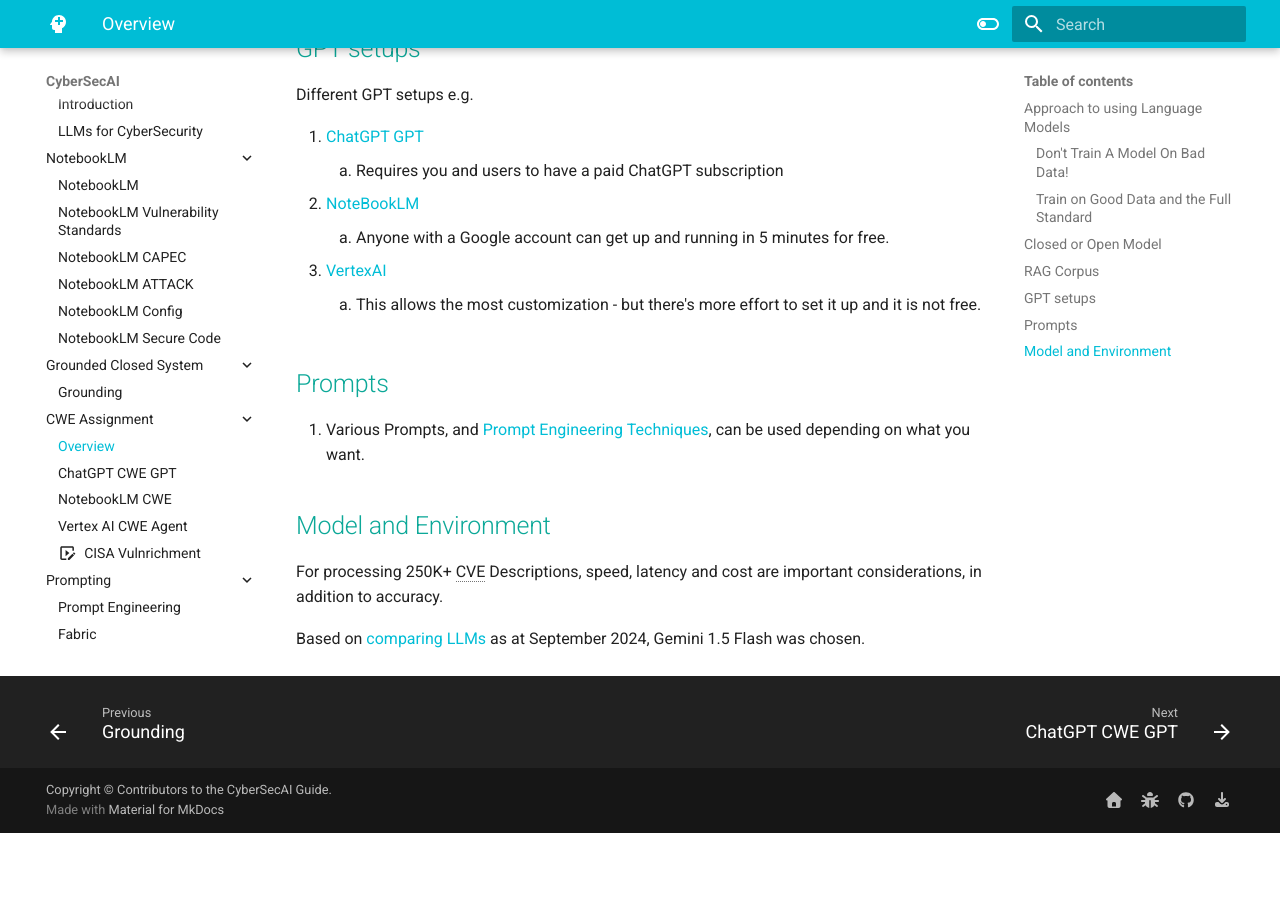
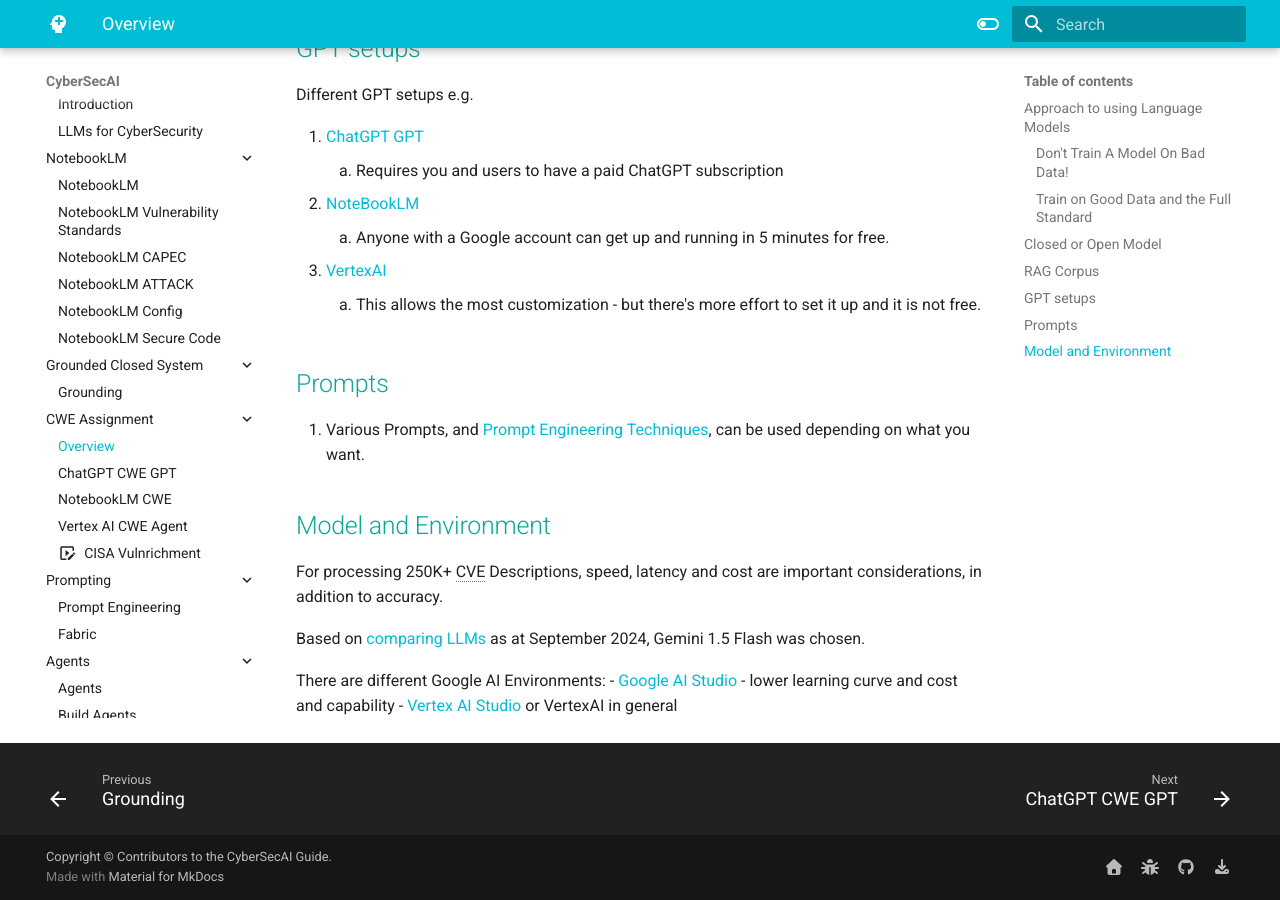
Before and after one commit to CyberSecAI/CyberSecAI.github.io, an MkDocs documentation site: the page built from docs/CWE_Assignment/cwe_overview.md, in a window 1280 px wide and 900 px high, scrolled down 2263 px. Built offline with MkDocs 1.6.1 and Material for MkDocs 9.7.7, drawn with Linux system fonts in a browser that asks for light colours; comment, search, counter and statistics services are not loaded; before the commit the page ends 3096 px from its top, so only the background shows below that.

Commit message:
google ai studio

```diff
--- a/docs/CWE_Assignment/cwe_overview.md
+++ b/docs/CWE_Assignment/cwe_overview.md
@@ -79,3 +79,8 @@
 For processing 250K+ CVE Descriptions, speed, latency and cost are important considerations, in addition to accuracy.
 
 Based on [comparing LLMs](../introduction/cybsersecurity.md#comparing-llms) as at September 2024, Gemini 1.5 Flash was chosen.
+
+There are different Google AI Environments:
+   - [Google AI Studio](https://aistudio.google.com/prompts/new_chat)
+     - lower learning curve and cost and capability
+   - [Vertex AI Studio](https://console.cloud.google.com/vertex-ai/studio) or VertexAI in general
```
